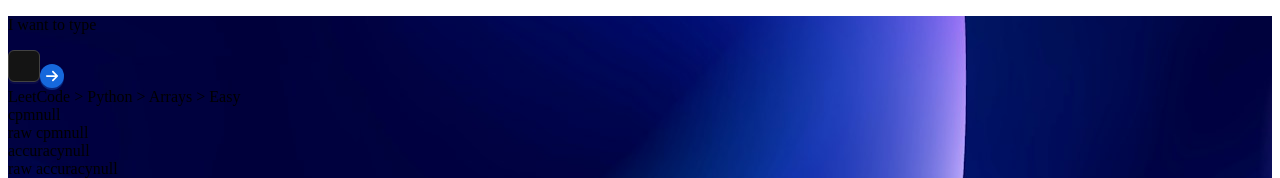
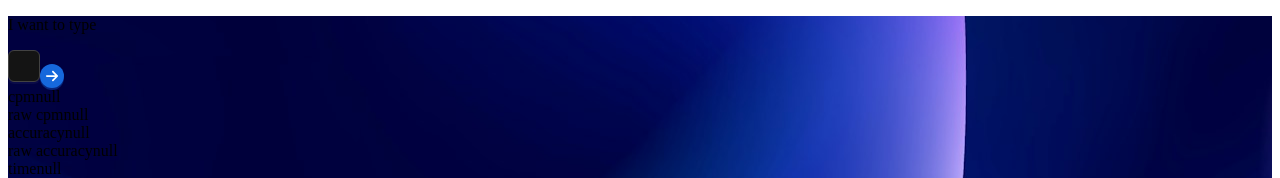
Before and after one commit to PaisWillie/MonkeyCode, a React (Vite) app: page / in a window 1280 px wide. Shown: the top 178 px of the page. Built offline with nearby package versions, Linux system fonts and the light colour scheme; no server answers.

Commit message:
fix: remove default selected prompt state

```diff
--- a/src/components/App.tsx
+++ b/src/components/App.tsx
@@ -117,9 +117,7 @@ function App() {
   const [startTime, setStartTime] = useState<number | null>(null)
   const [endTime, setEndTime] = useState<number | null>(null)
 
-  const [selectedPrompt, setSelectedPrompt] = useState<string>(
-    'LeetCode Python Arrays Easy'
-  )
+  const [selectedPrompt, setSelectedPrompt] = useState<string>('')
 
   const [cpm, setCpm] = useState<string>('')
   const [rawCpm, setRawCpm] = useState<string>('')
```
